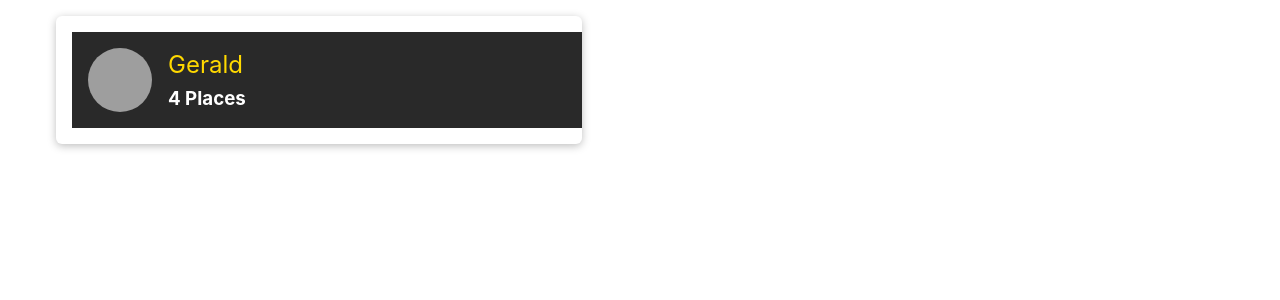
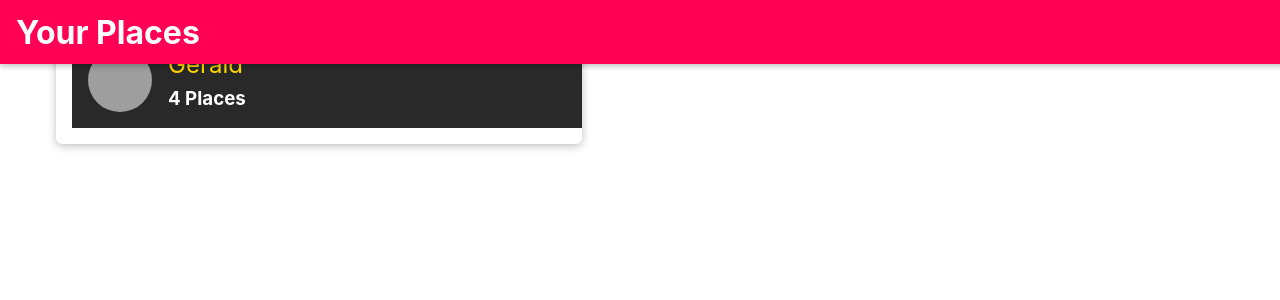
Before and after one commit to Geraldoeze/mern-stack, a React (Create React App) app in the folder front-end/: page / in a window 1280 px wide. Shown: the top 300 px of the page. Built offline with nearby package versions, Linux system fonts and the light colour scheme; grey boxes are pictures that could not be loaded.

Commit message:
router bug

```diff
--- a/front-end/src/App.js
+++ b/front-end/src/App.js
@@ -1,15 +1,16 @@
-import logo from './logo.svg';
+
 import './App.css';
 import { Navigate, BrowserRouter as Router, Routes, Route } from 'react-router-dom';
 import Users from './user/pages/Users';
-import withRouter from './hoc/withRouter';
+// import withRouter from './hoc/withRouter';
 import NewPlace from './places/pages/NewPlaces';
 import React from 'react';
+import MainNavigation from './shared/components/Navigation/MainNavigation';
 
-
-function App() {
+const App = ( ) => {
   return (
     <Router>
+      <MainNavigation />
       <Routes>
         <Route path="/"
           exact={true}
--- a/front-end/src/shared/components/Navigation/MainHeader.js
+++ b/front-end/src/shared/components/Navigation/MainHeader.js
@@ -1,5 +1,4 @@
 import React from "react";
-import { OutletProps } from "react-router-dom";
 
 import './MainHeader.css';
 
```
